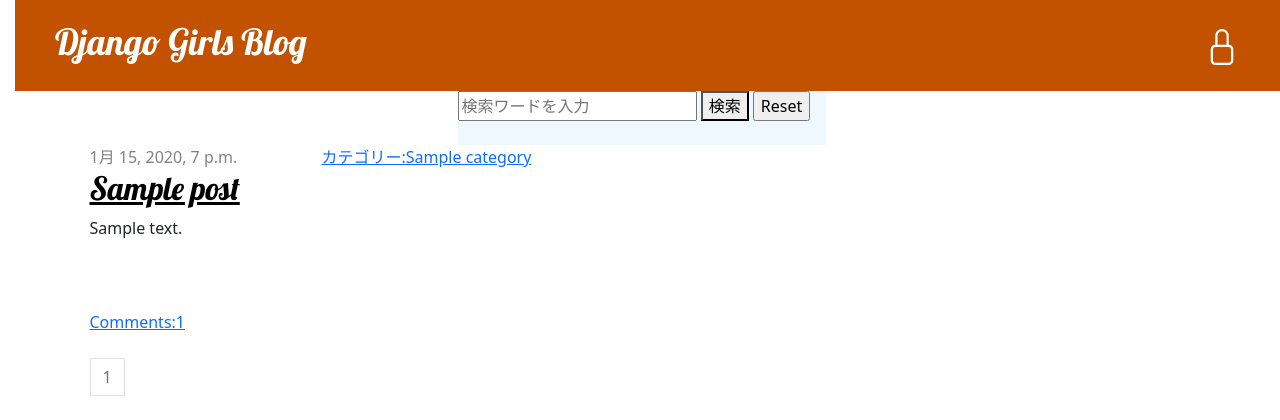
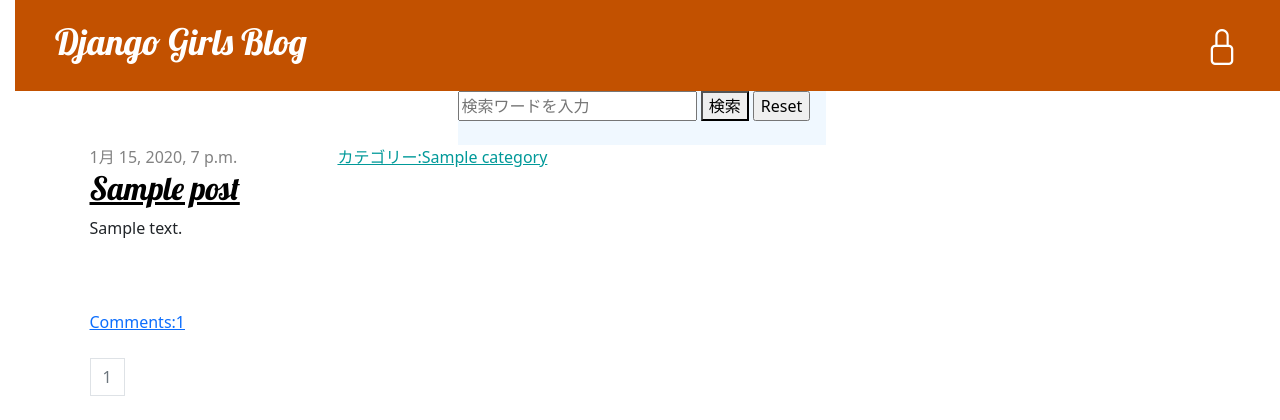
Before and after one commit to W-Hidetoshi/0523-blog, a Django app: page / in a window 1280 px wide. Shown: the top 420 px of the page. Run offline with Django 3.2, Linux system fonts and the light colour scheme; tables that the repository leaves empty hold one stand-in row (values such as "Sample post"); some libraries are stand-ins or nearby versions.

Commit message:
#19 0613_1056-CSSの書式変更（カテゴリ別一覧記事リンク、カテゴリー表示）

```diff
--- a/blog/static/css/blog.css
+++ b/blog/static/css/blog.css
@@ -35,11 +35,20 @@ h1,h2,h3,h4{
 
 }
 
-.category{
+.category {
+    color:#009999;
+    display: inline-block;
+    padding-left: 3em;
+    /*border:1px solid #006666;*/
+
+}
+
+.category a {
     color:#009999;
 
     display: inline-block;
-    padding-left: 5em;
+    padding-left: 3em;
+    /*text-decoration: none; */
     /*border:1px solid #006666;*/
 
 }
```
